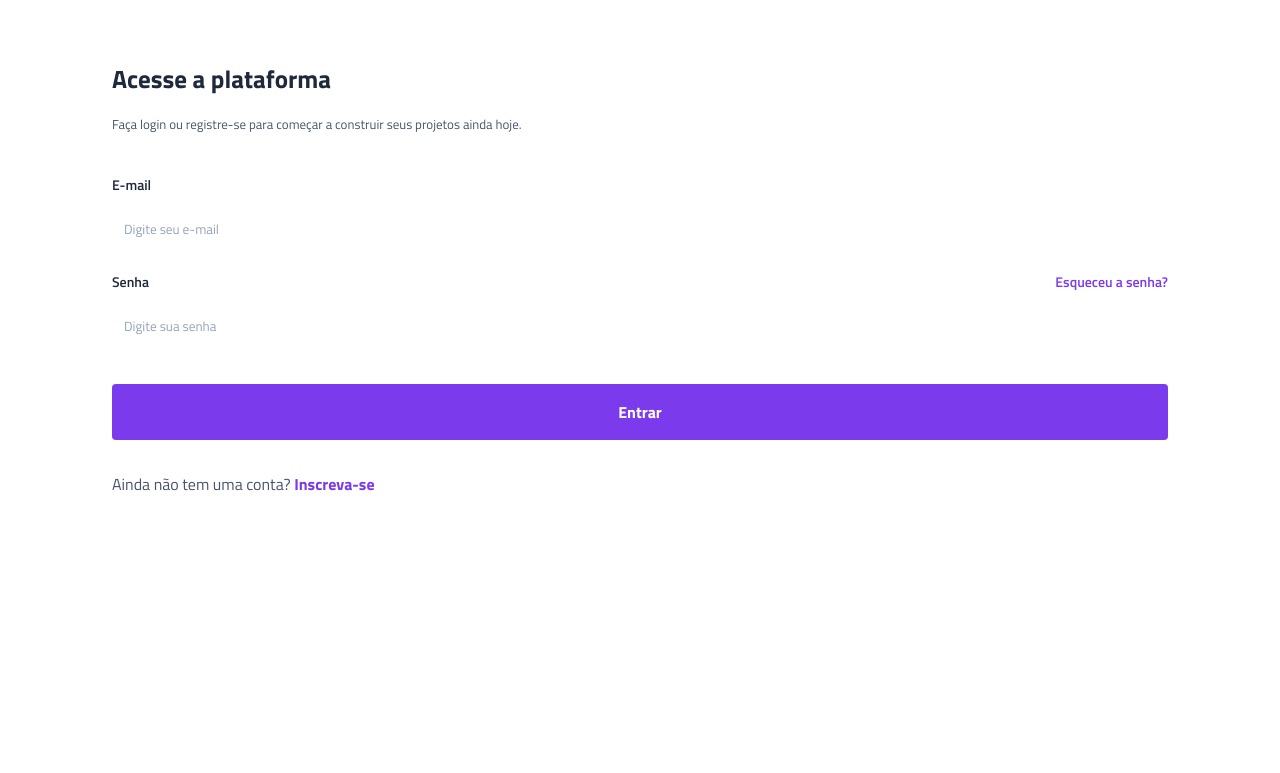
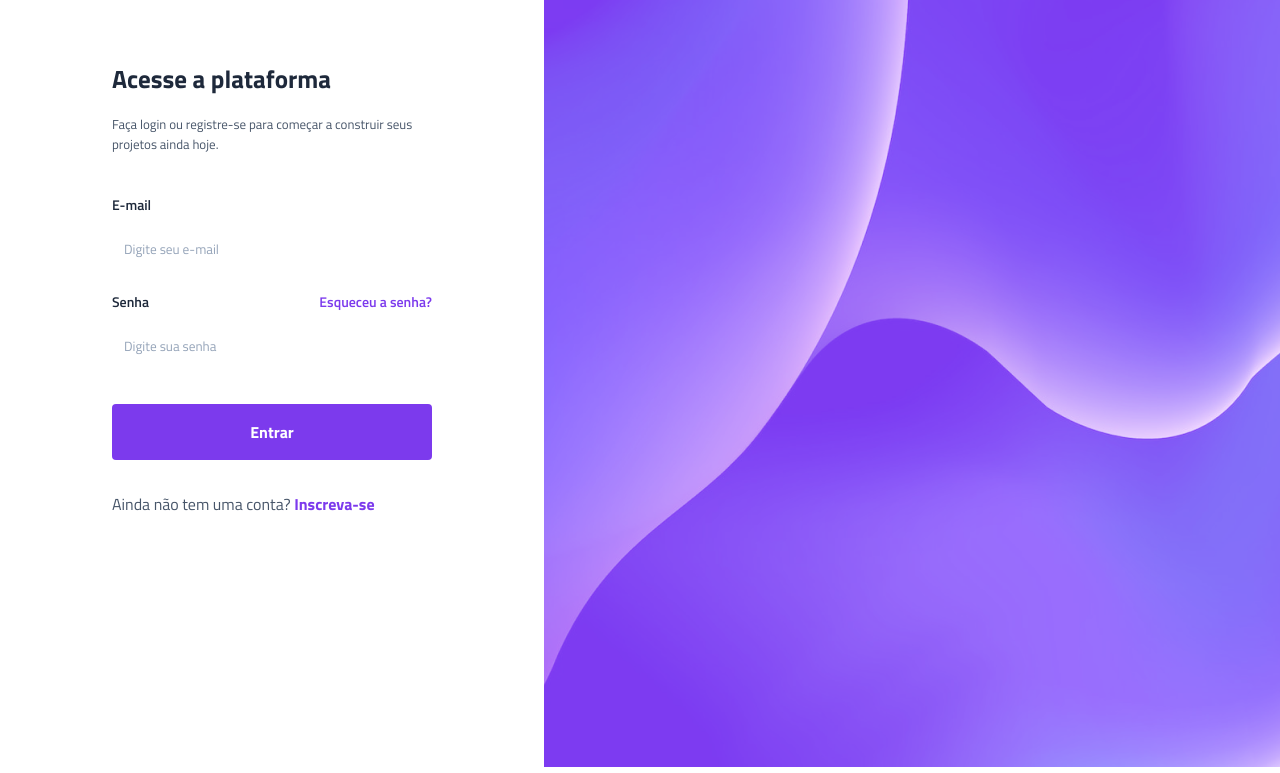
Before and after one commit to Anadulce57/Projeto_Vertigo, a plain HTML site: page index.html in a window 1280 px wide. Shown: the part 133-906 px from the top of the page. Before the commit the page ends 800 px from the top, so only its background shows below. Drawn offline with Linux system fonts and the light colour scheme.

Commit message:
Inserção do background desktop

```diff
--- a/index.html
+++ b/index.html
@@ -44,6 +44,9 @@
             </section>
         </main>
     </div>
+    <div class="bg-desktop">
+        <img src="./imagens/pg-desktop.png" alt="background desktop">
+    </div>
 </body>
 
 </html>
--- a/style.css
+++ b/style.css
@@ -118,7 +118,15 @@ main {
     font-size: 1rem;
 }
 
+.bg-desktop{
+    display: none;
+}
+
 @media(min-width: 1000px){
+    body{
+        display: flex;
+    }
+
     header{
         background: none;
         justify-content: flex-start;
@@ -132,4 +140,13 @@ main {
     main{
         padding-inline: 7rem;
     }
+
+    .conteudo{
+        width: 100%;
+    }
+
+    .bg-desktop{
+        display: block;
+        width: 100%;
+    }
 }
```
